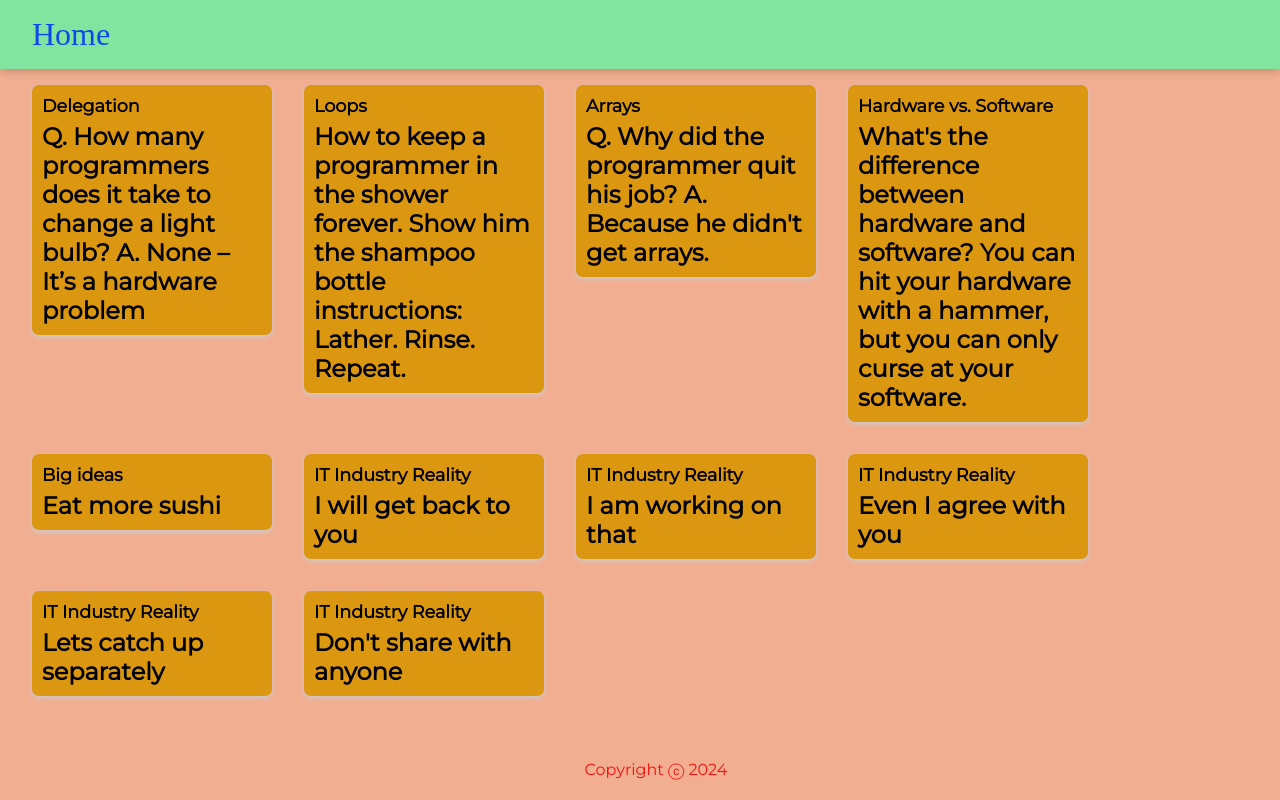
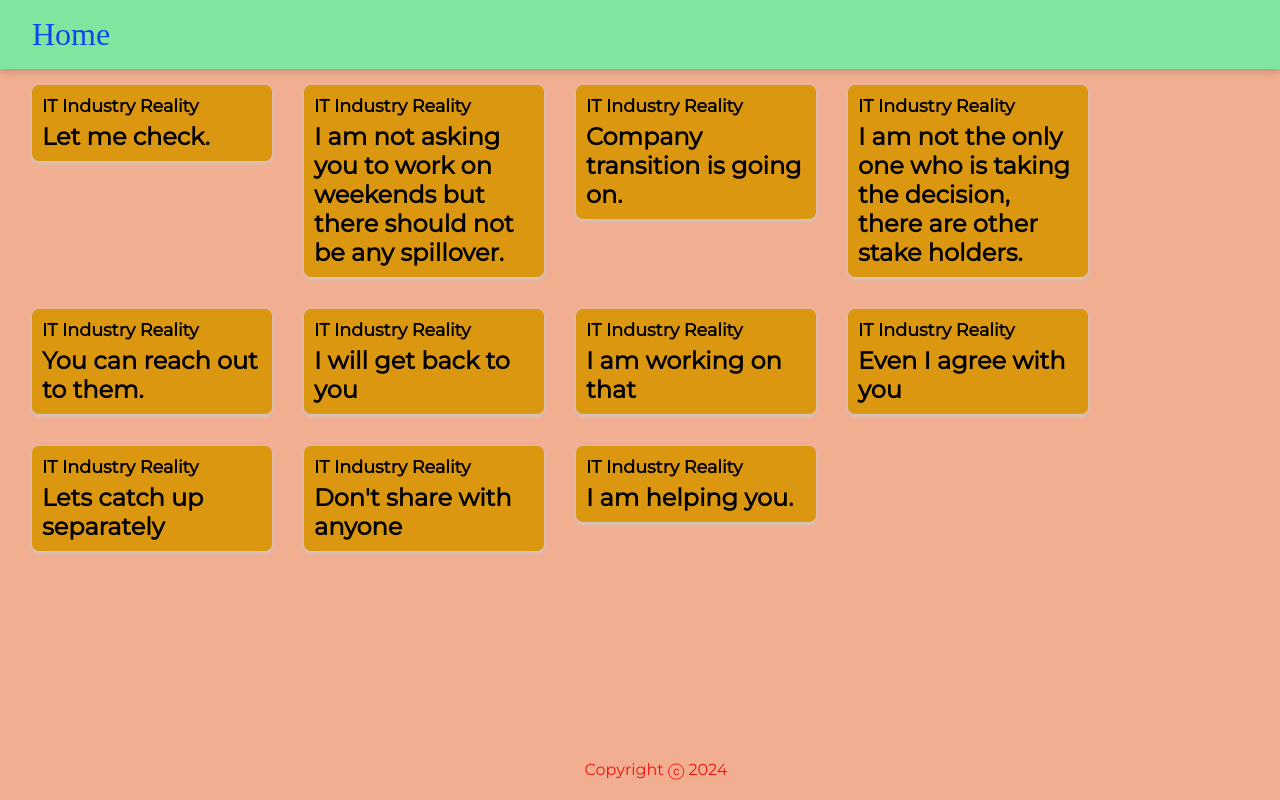
Before and after one commit to BabuliSahoo/ReactAppProject, a React (Create React App) app: page / in a window 1280 px wide. Built offline with nearby package versions, Linux system fonts and the light colour scheme; a web font is replaced by a local one.

Commit message:
Updated Text comments

```diff
--- a/src/notes.js
+++ b/src/notes.js
@@ -1,32 +1,28 @@
 const notes = [
     {
       key: 1,
-      title: "Delegation",
-      content:
-        "Q. How many programmers does it take to change a light bulb? A. None – It’s a hardware problem"
+      title: "IT Industry Reality",
+      content:"Let me check."
     },
     {
       key: 2,
-      title: "Loops",
-      content:
-        "How to keep a programmer in the shower forever. Show him the shampoo bottle instructions: Lather. Rinse. Repeat."
+      title: "IT Industry Reality",
+      content:"I am not asking you to work on weekends but there should not be any spillover."
     },
     {
       key: 3,
-      title: "Arrays",
-      content:
-        "Q. Why did the programmer quit his job? A. Because he didn't get arrays."
+      title: "IT Industry Reality",
+      content:"Company transition is going on."
     },
     {
       key: 4,
-      title: "Hardware vs. Software",
-      content:
-        "What's the difference between hardware and software? You can hit your hardware with a hammer, but you can only curse at your software."
+      title: "IT Industry Reality",
+      content:"I am not the only one who is taking the decision, there are other stake holders."
     },
     {
       key: 5,
-      title: "Big ideas",
-      content: "Eat more sushi"
+      title: "IT Industry Reality",
+      content: "You can reach out to them."
     },
     {
         key: 6,
@@ -52,6 +48,11 @@ const notes = [
         key: 10,
         title: "IT Industry Reality",
         content: "Don't share with anyone"
+    },
+    {
+        key: 11,
+        title: "IT Industry Reality",
+        content: "I am helping you."
     }
   ];
 
```
